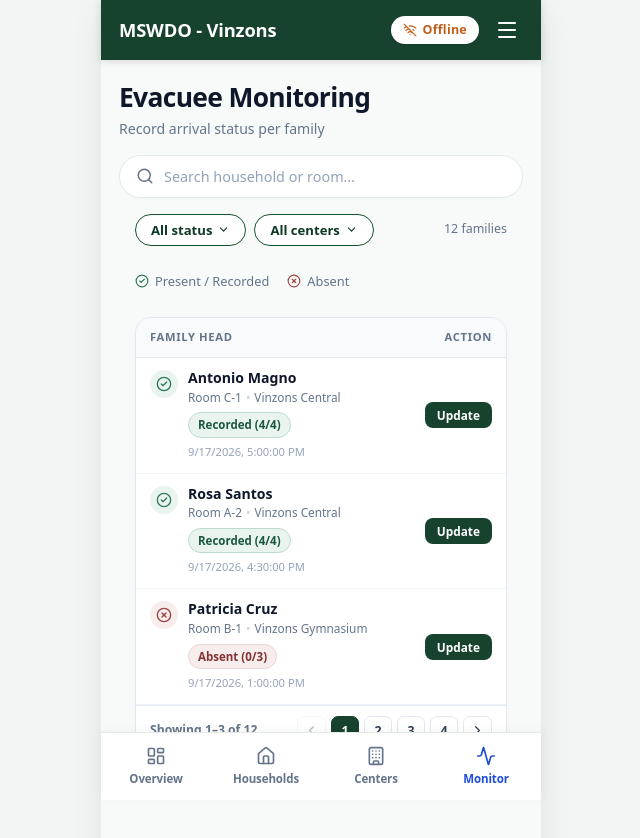
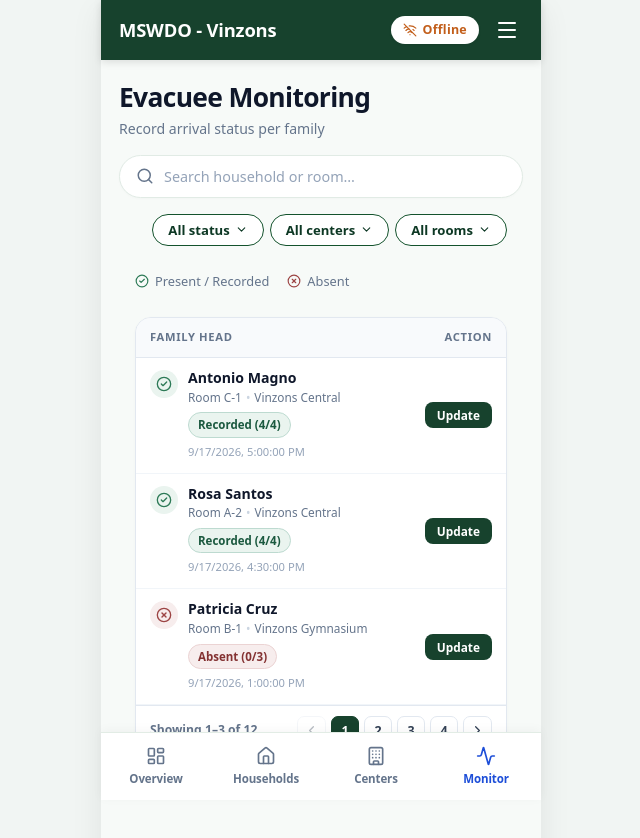
Before and after one commit to shironxiao/mswdo-vinzons, a React (Vite) app: page /mobile/monitor in a window 1280 px wide. Shown: the top 838 px of the page, without its empty margins (319-959 px from the left). Built offline with nearby package versions, Linux system fonts and the light colour scheme.

Commit message:
rrigth side

```diff
--- a/src/pages/Mobile/MobileCenters.jsx
+++ b/src/pages/Mobile/MobileCenters.jsx
@@ -278,6 +278,25 @@ export default function MobileCenters() {
 
       {/* Filter and Legend Bar */}
       <div className="vin-mon-filter-bar" style={{ padding: '0 16px 4px' }}>
+        {/* Legend on the left */}
+        <div className="vin-ctr-legend" style={{ padding: 0 }}>
+          <span className="vin-ctr-dot green" /> Available
+          <span className="vin-ctr-dot red" /> Occupied
+          <span className="vin-ctr-dot gray" /> Empty
+        </div>
+
+        {/* Clear pill + filter on the right */}
+        <div style={{ display: 'flex', alignItems: 'center', gap: 6, marginLeft: 'auto' }}>
+          {filterStatus !== 'All' && (
+            <button
+              type="button"
+              className="vin-mon-clear-pill"
+              onClick={() => setFilterStatus('All')}
+            >
+              Clear <X size={11} />
+            </button>
+          )}
+
           <div style={{ position: 'relative' }}>
             <button
               type="button"
@@ -292,7 +311,7 @@ export default function MobileCenters() {
             </button>
 
             {openFilter && (
-            <div className="vin-mon-filter-dropdown" onClick={(e) => e.stopPropagation()}>
+              <div className="vin-mon-filter-dropdown" style={{ right: 0, left: 'auto' }} onClick={(e) => e.stopPropagation()}>
                 <div className="vin-mon-filter-title">CENTER STATUS</div>
                 {[
                   { id: 'All', label: 'All Status', dot: 'all' },
@@ -319,22 +338,6 @@ export default function MobileCenters() {
               </div>
             )}
           </div>
-
-        {filterStatus !== 'All' && (
-          <button
-            type="button"
-            className="vin-mon-clear-pill"
-            onClick={() => setFilterStatus('All')}
-          >
-            Clear <X size={11} />
-          </button>
-        )}
-
-        {/* Legend */}
-        <div className="vin-ctr-legend" style={{ marginLeft: 'auto', padding: 0 }}>
-          <span className="vin-ctr-dot green" /> Available
-          <span className="vin-ctr-dot red" /> Occupied
-          <span className="vin-ctr-dot gray" /> Empty
         </div>
       </div>
 
--- a/src/pages/Mobile/MobileMonitor.jsx
+++ b/src/pages/Mobile/MobileMonitor.jsx
@@ -137,12 +137,20 @@ const CENTERS = [
   'Calaguas National High School',
 ];
 
+const ROOMS = [
+  'All Rooms',
+  'A-1', 'A-2', 'B-1', 'B-2', 'C-1', 'C-2',
+  'Hall A', 'Hall B',
+  'Rm-1', 'Rm-2', 'Rm-3',
+];
+
 export default function MobileMonitor() {
   const [records] = useState(INITIAL_MONITOR_DATA);
   const [search, setSearch] = useState('');
   const [filterStatus, setFilterStatus] = useState('All');     // 'All' | 'Recorded' | 'Absent'
   const [filterCenter, setFilterCenter] = useState('All Centers');
-  const [openFilter, setOpenFilter] = useState(null);          // 'status' | 'center' | null
+  const [filterRoom, setFilterRoom] = useState('All Rooms');
+  const [openFilter, setOpenFilter] = useState(null);          // 'status' | 'center' | 'room' | null
   const [activeFamily, setActiveFamily] = useState(null);
   const [attendance, setAttendance] = useState({});
 
@@ -156,7 +164,9 @@ export default function MobileMonitor() {
       (filterStatus === 'Absent' && r.status === 'Absent');
     const matchCenter =
       filterCenter === 'All Centers' || r.center === filterCenter;
-    return matchSearch && matchStatus && matchCenter;
+    const matchRoom =
+      filterRoom === 'All Rooms' || r.room === filterRoom;
+    return matchSearch && matchStatus && matchCenter && matchRoom;
   });
 
   /* ── Pagination ── */
@@ -165,7 +175,7 @@ export default function MobileMonitor() {
 
   useEffect(() => {
     setCurrentPage(1);
-  }, [search, filterStatus, filterCenter]);
+  }, [search, filterStatus, filterCenter, filterRoom]);
 
   const totalPages = Math.ceil(filtered.length / pageSize) || 1;
   const startIndex = (currentPage - 1) * pageSize;
@@ -207,6 +217,23 @@ export default function MobileMonitor() {
 
       {/* Separate Filter Buttons Bar */}
       <div className="vin-mon-filter-bar">
+        {/* Clear Filters Button if any active */}
+        {(filterStatus !== 'All' || filterCenter !== 'All Centers' || filterRoom !== 'All Rooms') && (
+          <button
+            type="button"
+            className="vin-mon-clear-pill"
+            onClick={() => {
+              setFilterStatus('All');
+              setFilterCenter('All Centers');
+              setFilterRoom('All Rooms');
+            }}
+          >
+            Clear <X size={11} />
+          </button>
+        )}
+
+        {/* Filters pushed to the right */}
+        <div style={{ display: 'flex', alignItems: 'center', gap: 6, marginLeft: 'auto' }}>
           {/* Status Filter Button */}
           <div style={{ position: 'relative' }}>
             <button
@@ -222,7 +249,7 @@ export default function MobileMonitor() {
             </button>
 
             {openFilter === 'status' && (
-            <div className="vin-mon-filter-dropdown" onClick={(e) => e.stopPropagation()}>
+              <div className="vin-mon-filter-dropdown" style={{ right: 0, left: 'auto' }} onClick={(e) => e.stopPropagation()}>
                 <div className="vin-mon-filter-title">MONITORING STATUS</div>
                 {[
                   { id: 'All', label: 'All Status', dot: 'all' },
@@ -261,7 +288,7 @@ export default function MobileMonitor() {
             </button>
 
             {openFilter === 'center' && (
-            <div className="vin-mon-filter-dropdown" onClick={(e) => e.stopPropagation()}>
+              <div className="vin-mon-filter-dropdown" style={{ right: 0, left: 'auto' }} onClick={(e) => e.stopPropagation()}>
                 <div className="vin-mon-filter-title">EVACUATION CENTER</div>
                 {CENTERS.map((c) => (
                   <button
@@ -280,23 +307,40 @@ export default function MobileMonitor() {
             )}
           </div>
 
-        {/* Clear Filters Button if any active */}
-        {(filterStatus !== 'All' || filterCenter !== 'All Centers') && (
+          {/* Room Filter Button */}
+          <div style={{ position: 'relative' }}>
             <button
               type="button"
-            className="vin-mon-clear-pill"
-            onClick={() => {
-              setFilterStatus('All');
-              setFilterCenter('All Centers');
+              className={`vin-mon-filter-btn ${filterRoom !== 'All Rooms' ? 'active' : ''}`}
+              onClick={(e) => {
+                e.stopPropagation();
+                setOpenFilter(openFilter === 'room' ? null : 'room');
               }}
             >
-            Clear <X size={11} />
+              <span>{filterRoom === 'All Rooms' ? 'All rooms' : filterRoom}</span>
+              <ChevronDown size={13} />
             </button>
+
+            {openFilter === 'room' && (
+              <div className="vin-mon-filter-dropdown" style={{ right: 0, left: 'auto' }} onClick={(e) => e.stopPropagation()}>
+                <div className="vin-mon-filter-title">ROOM</div>
+                {ROOMS.map((r) => (
+                  <button
+                    key={r}
+                    type="button"
+                    className={`vin-mon-filter-opt ${filterRoom === r ? 'active' : ''}`}
+                    onClick={() => {
+                      setFilterRoom(r);
+                      setOpenFilter(null);
+                    }}
+                  >
+                    {r}
+                  </button>
+                ))}
+              </div>
             )}
-
-        <span style={{ marginLeft: 'auto', fontSize: '.78rem', color: '#64748b' }}>
-          {filtered.length} {filtered.length === 1 ? 'family' : 'families'}
-        </span>
+          </div>
+        </div>
       </div>
 
       {/* Legend */}
```
Lines whose indentation alone changed are shown as unchanged.
